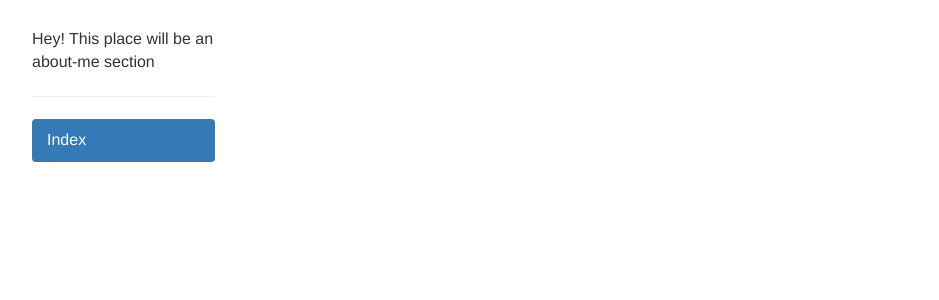
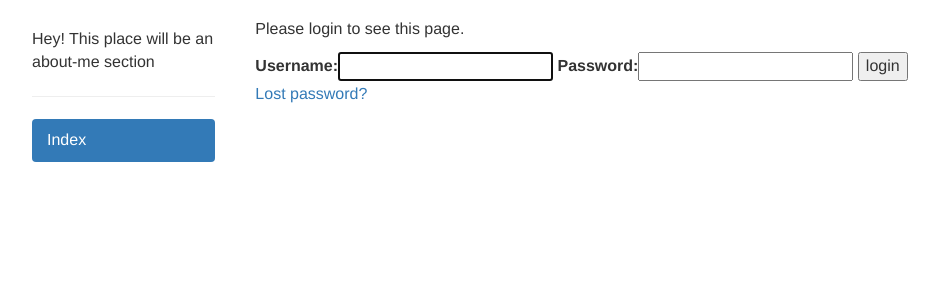
Before and after one commit to Zegram2112/mainblog, a Django app: a page that uses templates/registration/login.html in a window 1280 px wide. Shown: the part 52-352 px from the top of the page, without its empty margins (13-952 px from the left). Run offline with Django 3.2, Linux system fonts and the light colour scheme; some libraries are stand-ins or nearby versions.

Commit message:
Add login page

```diff
--- a/templates/registration/login.html
+++ b/templates/registration/login.html
@@ -7,14 +7,30 @@ Login
 {% block content %}
 
   {% if form.erros %}
-    <p>Your username and password didn't match. Please try again.</p>
+    <p>
+      Your username and password didn't match. Please try again.
+    </p>
   {% endif %}
 
   {% if next %}
     {% if user.is_authenticated %}
-
+      <p>Your account doesn't have access to this page.
+      To proceed, please login with ans account that
+      has access.</p>
+    {% else %}
+      <p>Please login to see this page.</p>
     {% endif %}
-
   {% endif %}
 
+  <form metod="post" action="{% url 'login' %}">
+    {% csrf_token %}
+    {{ form }}
+    <input type="submit" value="login"/>
+    <input type="hidden" name="next" value="{{ next }}"/>
+  </form>
+
+  <p>
+    <a href="{% url 'password_reset' %}">Lost password?</a>
+  </p>
+
 {% endblock %}
```
